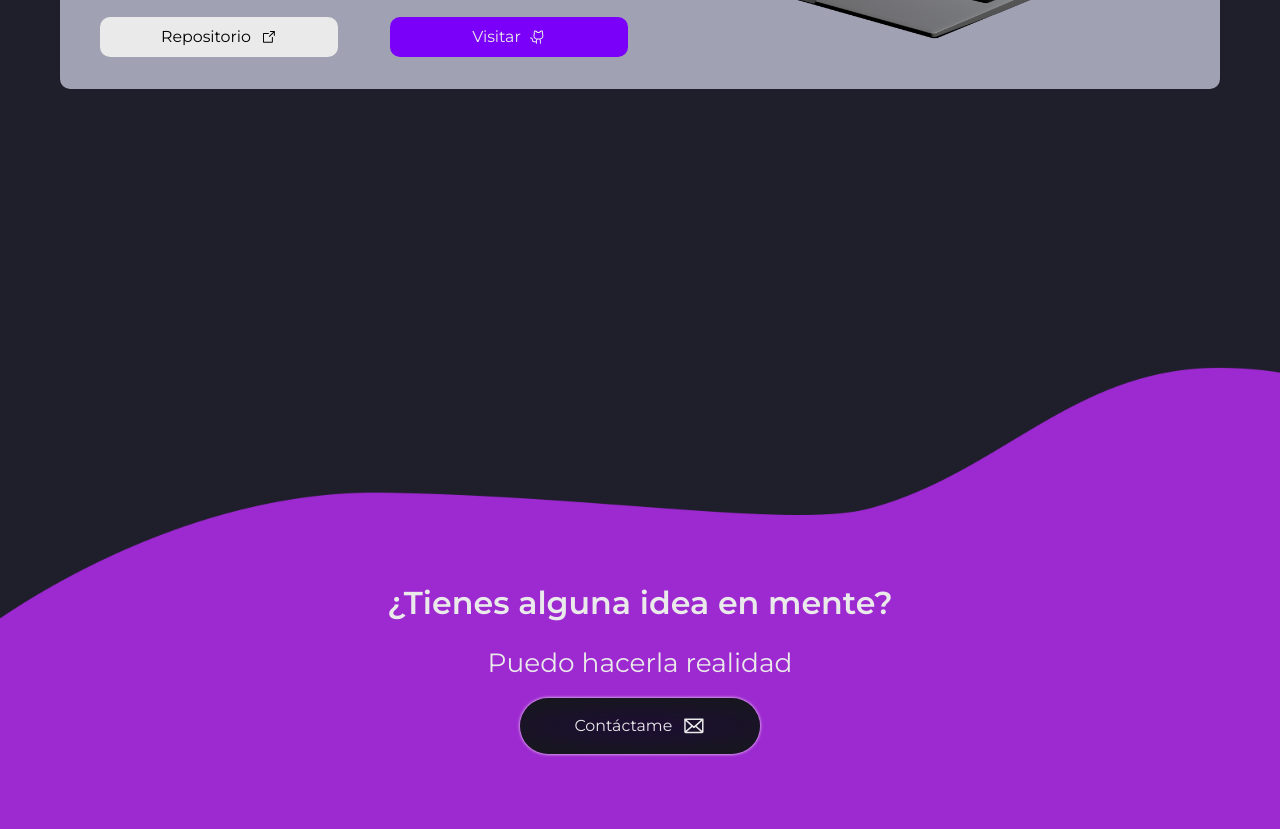
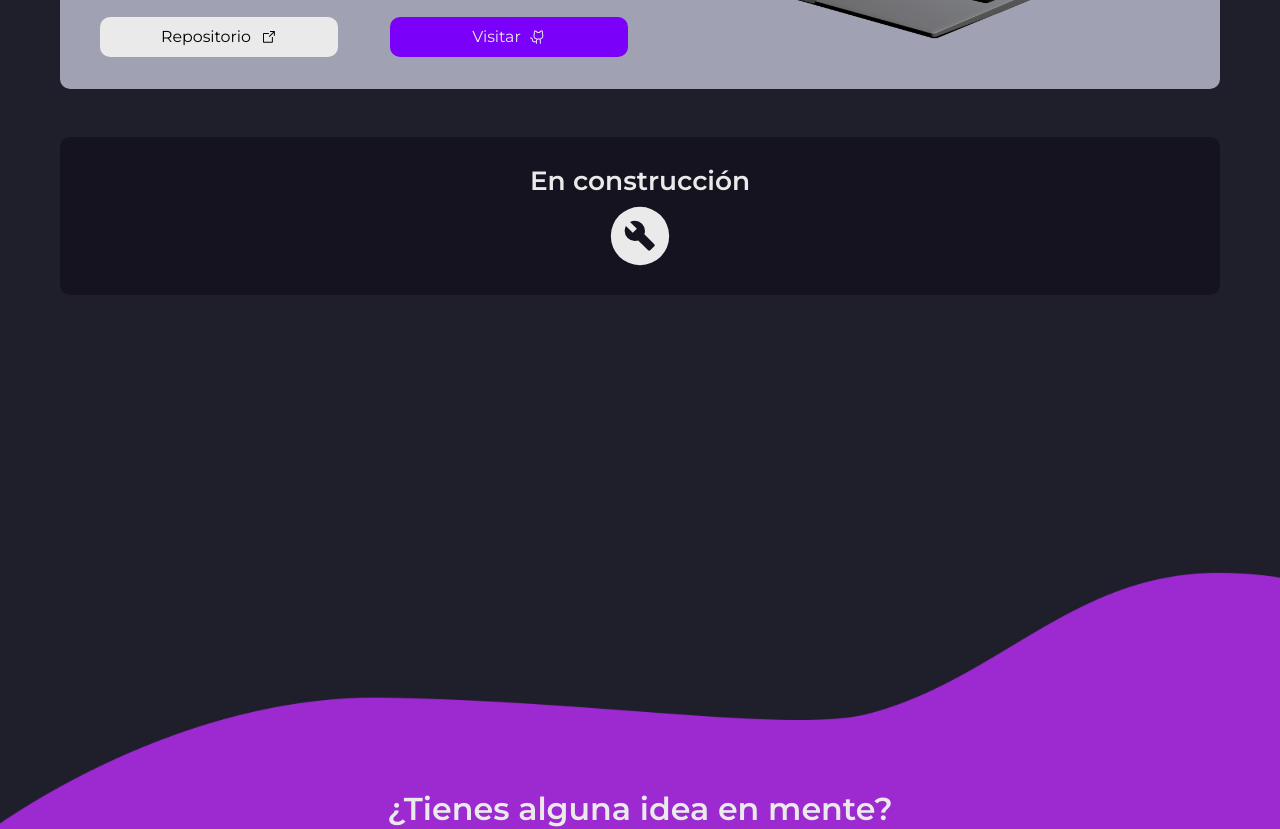
Before and after one commit to sofiacurbeloo/Portfolio-web, a React (Vite) app: page / in a window 1280 px wide. Shown: the part 2520-3349 px from the top of the page. Built offline with nearby package versions, Linux system fonts and the light colour scheme.

Commit message:
onbuild-project-added

```diff
--- a/src/App.jsx
+++ b/src/App.jsx
@@ -13,7 +13,7 @@ function App() {
   useEffect(() => {
     const timer = setTimeout(() => {
       setIsLoading(false);
-    }, 2000);
+    }, 1700);
 
     return () => clearTimeout(timer);
   }, []);
--- a/src/components/card/Card.jsx
+++ b/src/components/card/Card.jsx
@@ -1,6 +1,7 @@
-import Button from '../button/Button';
-import { LogoMap } from '@/logos/Logos';
-import { motion } from 'framer-motion';
+import Button from "../button/Button";
+import { LogoMap } from "@/logos/Logos";
+import { motion } from "framer-motion";
+import { Build } from "@/icons/Icons";
 
 function Card({ type, project }) {
   return (
@@ -11,13 +12,21 @@ function Card({ type, project }) {
       transition={{ duration: 0.9 }}
       viewport={{ once: true }}
     >
-      <div className='card-content'>
-        <div className='card-info'>
-          <header className='card-header'>
+      <div className="card-content">
+        {/* Para tarjeta en construccion */}
+        {project.subtitle ? (
+          <div className="project-onbuild">
+            <h4>{project.subtitle}</h4>
+            <Build />
+          </div>
+        ) : (
+          <div className="card-info">
+            <header className="card-header">
               <h3>{project.title}</h3>
+
               <p>{project.description}</p>
             </header>
-          <ul className='card-tech'>
+            <ul className="card-tech">
               {project.tech.map((tech, index) => {
                 const TechLogo = LogoMap[tech];
                 return (
@@ -27,23 +36,28 @@ function Card({ type, project }) {
                 );
               })}
             </ul>
-          <div className='card-button'>
-            <Button type='secondary' variant='github' href={project.repo}>
+
+            <div className="card-button">
+              <Button type="secondary" variant="github" href={project.repo}>
                 Repositorio
               </Button>
-            <Button type='primary' variant='open' href={project.link}>
+              <Button type="primary" variant="open" href={project.link}>
                 Visitar
               </Button>
             </div>
           </div>
-
-        <figure className='card-img-container'>
+        )}
+        {project.image ? (
+          <figure className="card-img-container">
             <img
-            className='card-img'
+              className="card-img"
               src={project.image}
               alt={`Captura del proyecto ${project.title}`}
             />
           </figure>
+        ) : (
+          ""
+        )}
       </div>
     </motion.article>
   );
--- a/src/data/projects.json
+++ b/src/data/projects.json
@@ -3,15 +3,13 @@
     {
       "title": "E-commerce",
       "description": "E-commerce simula una tienda en línea desarrollada con enfoque front-end. Incluye navegación por categorías, filtros de búsqueda, ordenamiento de productos, inicio de sesión simulado, edición de perfil, carrito de compras y sistema de reseñas. Se obtienen datos desde una API para brindar una experiencia interactiva.",
-        "tech": [
-          "HTML",
-          "CSS",
-          "JavaScript",
-          "Bootstrap"
-        ],
+      "tech": ["HTML", "CSS", "JavaScript", "Bootstrap"],
       "image": "/images/E-commerce.png",
       "link": "https://sofiacurbeloo.github.io/e-commerceJaP/",
       "repo": "https://github.com/sofiacurbeloo/e-commerceJaP"
+    },
+    {
+      "subtitle": "En construcción"
     }
   ]
 }
--- a/src/icons/Icons.jsx
+++ b/src/icons/Icons.jsx
@@ -88,3 +88,11 @@ export function Menu() {
     </Icon>
   );
 }
+
+export function Build() {
+  return (
+    <Icon size='24px' viewbox='0 0 24 24'>
+   <path fill="currentColor" d="m15.5 16.9l1.4-1.4q.15-.15.15-.35t-.15-.35l-3.4-3.425q.1-.275.15-.55t.05-.625q0-1.425-1.012-2.437T10.25 6.75q-.425 0-.85.113t-.825.312l2.35 2.35l-1.4 1.4l-2.35-2.35q-.2.4-.312.825t-.113.85q0 1.425 1.013 2.438T10.2 13.7q.325 0 .613-.05t.562-.15l3.425 3.4q.15.15.35.15t.35-.15M12 22q-2.075 0-3.9-.788t-3.175-2.137T2.788 15.9T2 12t.788-3.9t2.137-3.175T8.1 2.788T12 2t3.9.788t3.175 2.137T21.213 8.1T22 12t-.788 3.9t-2.137 3.175t-3.175 2.138T12 22"/>
+    </Icon>
+  );
+}
--- a/src/styles/components/_card.scss
+++ b/src/styles/components/_card.scss
@@ -13,9 +13,23 @@
   &-content {
     display: flex;
     align-items: center;
-    align-self: stretch;
+    // align-self: stretch;
     gap: 0.75rem;
     height: 100%;
+
+    .project-onbuild {
+
+        display: flex;
+        flex-direction: column;
+        align-items: center;
+        justify-content: center;
+        h4 {
+          font-size: $font-size-heading-3;
+        }
+        svg {
+          height: 70px;
+        }
+      }
 
     .card-info {
       display: flex;
@@ -33,6 +47,7 @@
       p {
         font-size: $font-size-body-md;
       }
+
     }
 
     .card-button {
```
Also changed, not shown: public/images/build-icon.svg (added). Lines whose indentation alone changed are shown as unchanged.
